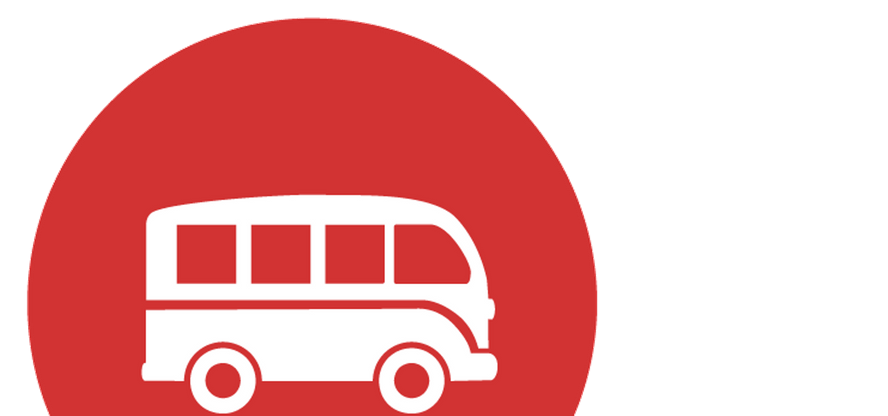
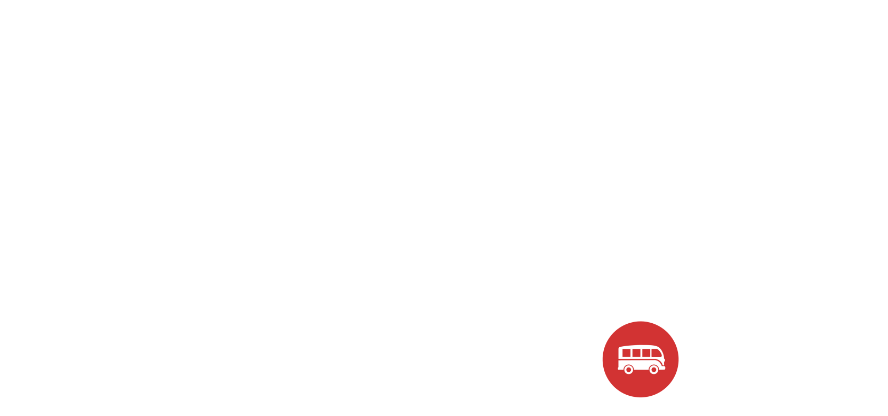
Before and after one commit to benj-p/git-101, a plain HTML site: page index.html in a window 1280 px wide. Shown: the top 416 px of the page, without its empty margins (0-888 px from the left). Drawn offline with Linux system fonts and the light colour scheme.

Commit message:
Centered inage and tagline

```diff
--- a/index.html
+++ b/index.html
@@ -1,9 +1,12 @@
 <!DOCTYPE html>
 <html>
-<head></head>
-	<body>
-		<img src="lewagon-circle.png" alt="">
+<head>
+	<link rel="stylesheet" href="style.css">
+</head>
+<body>
+	<div id="container">
+		<img id="logo" src="lewagon-circle.png" alt="">
 		<h1>Coming soon... Le Wagon</h1>
-
-	</body>
+	</div>
+</body>
 </html>
--- /dev/null
+++ b/style.css
@@ -0,0 +1,17 @@
+body{
+	margin: 0;
+	font-family: Helvetica;
+}
+
+#logo{
+	height: 80px;
+	width: 80px;
+}
+
+#container{
+	display: flex;
+	align-items: center;
+	justify-content: center;
+	height: 100vh;
+	flex-direction: column;
+}
```
